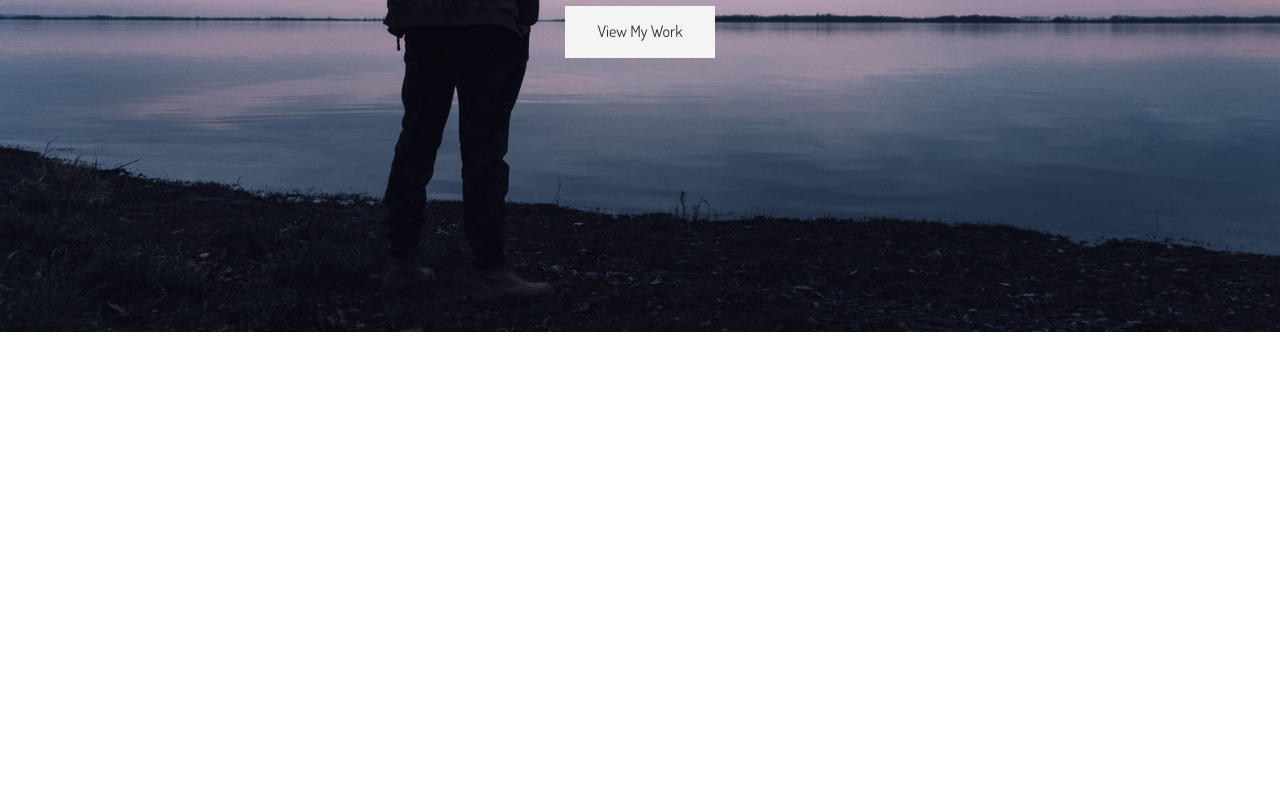
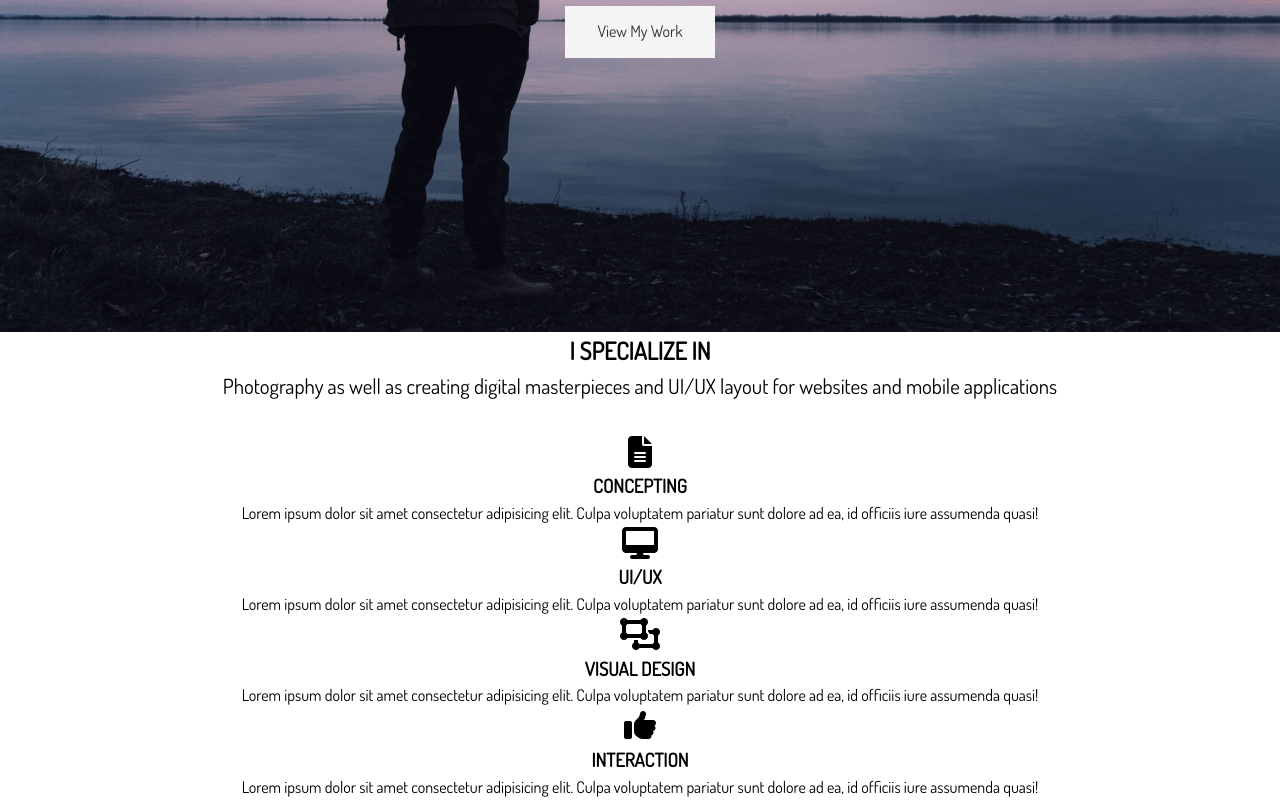
Before and after one commit to RosaliaRod/portfolio-website, a website: page dist/index.html in a window 1280 px wide. Shown: the part 468-1268 px from the top of the page. Before the commit the page ends 800 px from the top, so only its background shows below. Drawn offline with nearby package versions, Linux system fonts and the light colour scheme; files that its build step writes are made by us from their sources.

Commit message:
adds home-a section to index.html

```diff
--- a/dist/index.html
+++ b/dist/index.html
@@ -42,6 +42,56 @@
       </div>
     </header>
 
+    <!-- Section A: Specialize -->
+    <section id="home-a" class="text-center py-2">
+      <div class="container">
+        <h2 class="section-title">I Specialize In</h2>
+        <div class="bottom-line"></div>
+        <p class="lead">
+          Photography as well as creating digital masterpieces and UI/UX layout
+          for websites and mobile applications
+        </p>
+        <div class="specials">
+          <div>
+            <i class="fas fa-file-alt fa-2x"></i>
+            <h3>Concepting</h3>
+            <p>
+              Lorem ipsum dolor sit amet consectetur adipisicing elit. Culpa
+              voluptatem pariatur sunt dolore ad ea, id officiis iure assumenda
+              quasi!
+            </p>
+          </div>
+          <div>
+            <i class="fas fa-desktop fa-2x"></i>
+            <h3>UI/UX</h3>
+            <p>
+              Lorem ipsum dolor sit amet consectetur adipisicing elit. Culpa
+              voluptatem pariatur sunt dolore ad ea, id officiis iure assumenda
+              quasi!
+            </p>
+          </div>
+          <div>
+            <i class="fas fa-object-ungroup fa-2x"></i>
+            <h3>Visual Design</h3>
+            <p>
+              Lorem ipsum dolor sit amet consectetur adipisicing elit. Culpa
+              voluptatem pariatur sunt dolore ad ea, id officiis iure assumenda
+              quasi!
+            </p>
+          </div>
+          <div>
+            <i class="fas fa-thumbs-up fa-2x"></i>
+            <h3>Interaction</h3>
+            <p>
+              Lorem ipsum dolor sit amet consectetur adipisicing elit. Culpa
+              voluptatem pariatur sunt dolore ad ea, id officiis iure assumenda
+              quasi!
+            </p>
+          </div>
+        </div>
+      </div>
+    </section>
+
     <!-- Type Effect Tutorial: http://www.youtube.com/watch?v=POX3dT-pB4E -->
     <script src="js/typewriter.js"></script>
   </body>
```
